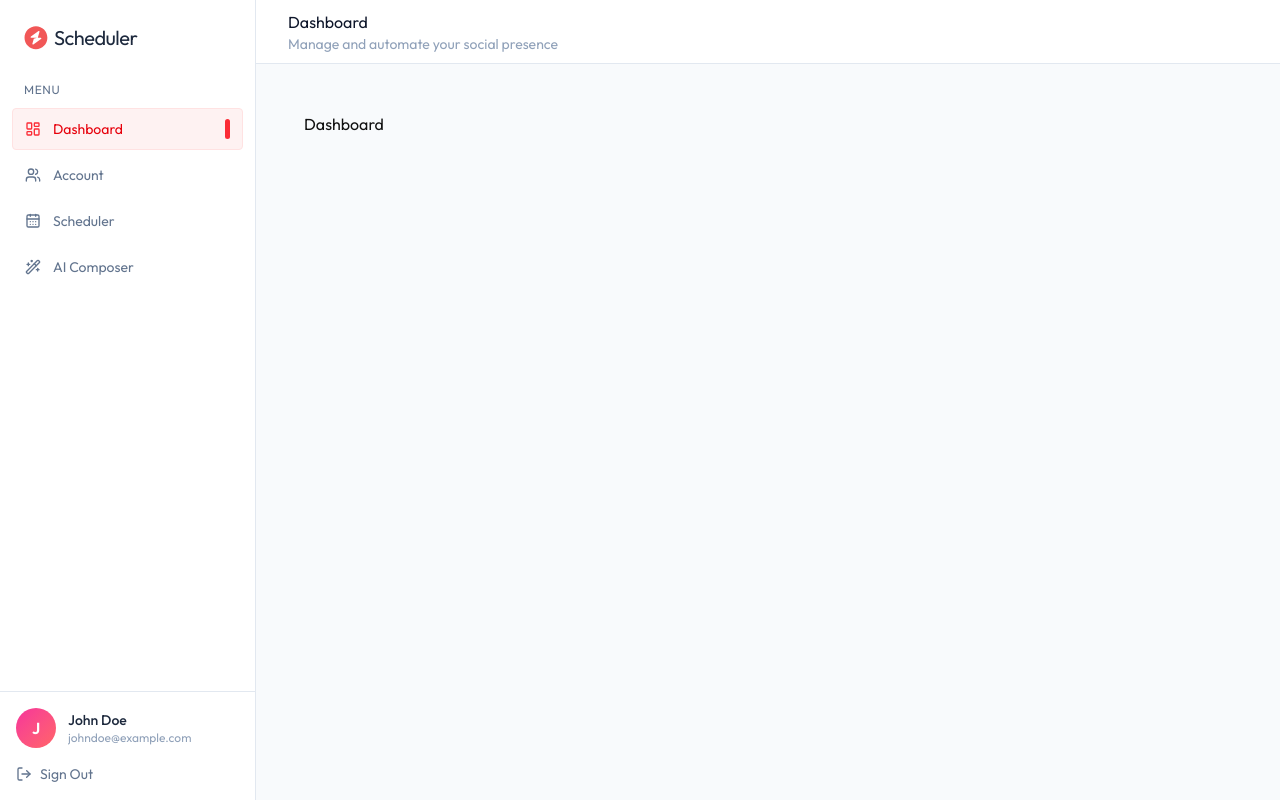
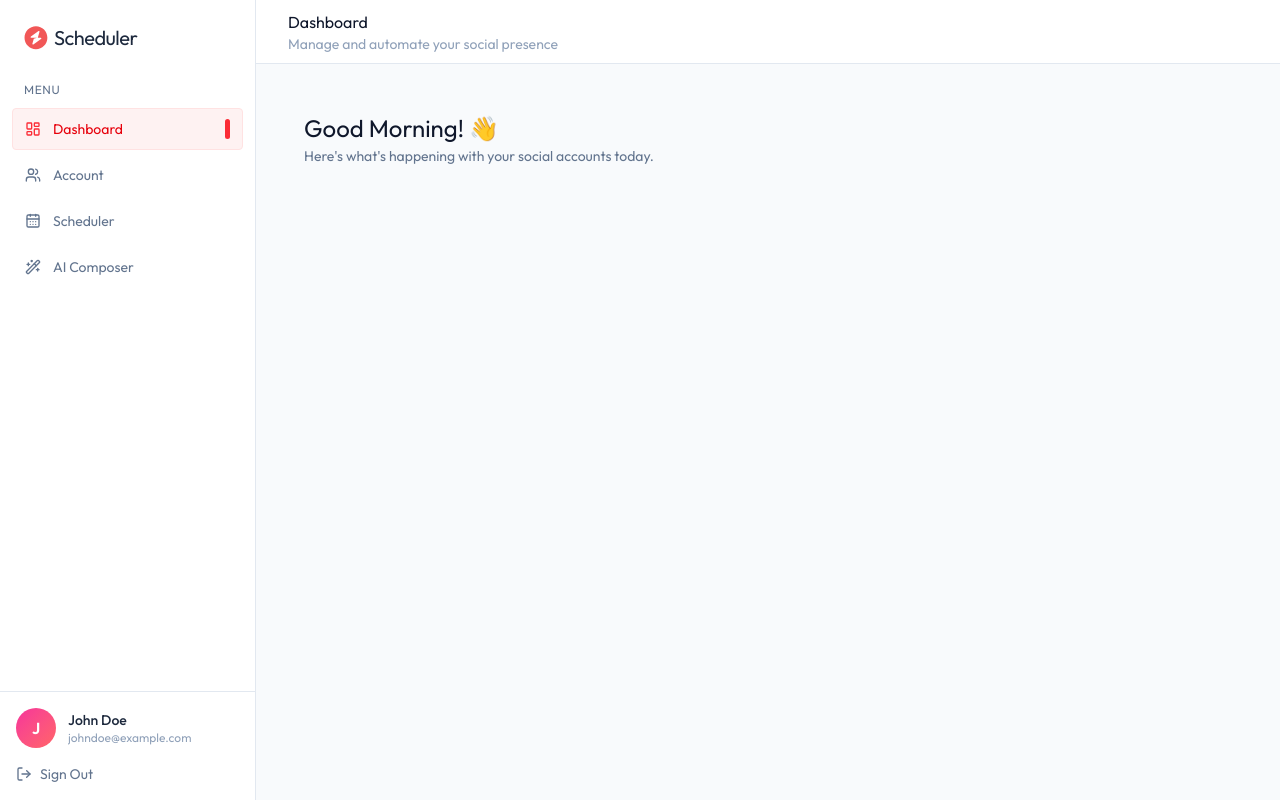
Before and after one commit to Pradyumn-Chamoli/social-scheduler, a React (Vite) app in the folder client/: page /dashboard in a window 1280 px wide. Built offline with nearby package versions, Linux system fonts and the light colour scheme.

Commit message:
Added welcome bar to dashboard

```diff
--- a/client/src/pages/Dashboard.tsx
+++ b/client/src/pages/Dashboard.tsx
@@ -1,9 +1,12 @@
-import React from 'react'
 
 const Dashboard = () => {
   return (
-    <div>
-      Dashboard
+    <div className="space-y-8">
+      {/* Welcome Bar*/}
+      <div>
+        <h2 className="text-2xl text-slate-900">Good Morning! 👋</h2>
+        <p className="text-slate-500 text-sm mt-0.5">Here's what's happening with your social accounts today.</p>
+      </div>
     </div>
   )
 }
```
